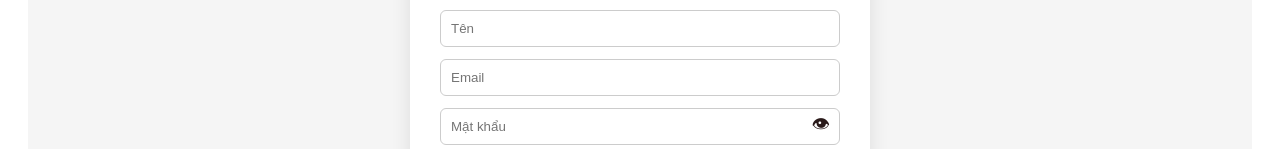
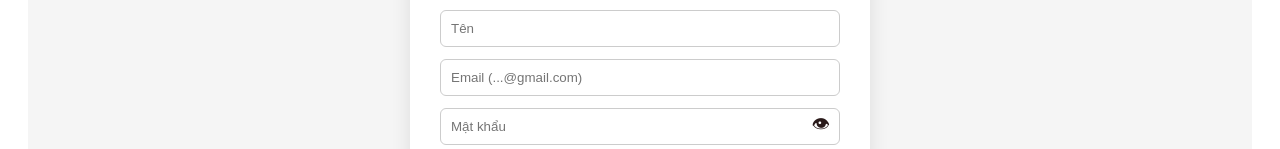
Before and after one commit to kaytlynnnguyen/frontend-nhom1-chieuthu4, a React (Create React App) app: page /register in a window 1280 px wide. Shown: the part 394-543 px from the top of the page. Built offline with nearby package versions, Linux system fonts and the light colour scheme; no server answers.

Commit message:
validate email when user register

```diff
--- a/src/components/Register.js
+++ b/src/components/Register.js
@@ -29,6 +29,13 @@ const Register = () => {
     e.preventDefault();
     setError('');
 
+    // 1. Kiểm tra định dạng Gmail (Bắt buộc kết thúc bằng @gmail.com và viết thường)
+    const gmailRegex = /^[a-z0-9](\.?[a-z0-9]){5,}@gmail\.com$/;
+    if (!gmailRegex.test(email)) {
+      return setError('Email không hợp lệ. Vui lòng sử dụng định dạng ...@gmail.com (viết thường)');
+    }
+
+    // 2. Kiểm tra mật khẩu khớp nhau
     if (password !== confirmPassword) {
       return setError('Mật khẩu xác nhận không khớp');
     }
@@ -87,8 +94,8 @@ const Register = () => {
 
           {/* EMAIL */}
           <input
-            type="email"
-            placeholder="Email"
+            type="text" // Đổi sang text để tránh validation mặc định của trình duyệt can thiệp vào Regex
+            placeholder="Email (...@gmail.com)"
             name="email"
             value={email}
             onChange={onChange}
@@ -146,7 +153,7 @@ const Register = () => {
   );
 };
 
-/* ===== STYLE FIX FULL ===== */
+/* ===== STYLES ===== */
 
 const wrapperStyle = {
   height: '100vh',
@@ -175,7 +182,7 @@ const inputStyle = {
   marginBottom: '12px',
   borderRadius: '6px',
   border: '1px solid #ccc',
-  boxSizing: 'border-box' // 🔥 FIX QUAN TRỌNG
+  boxSizing: 'border-box'
 };
 
 const passwordWrapper = {
@@ -190,7 +197,7 @@ const passwordInput = {
   paddingRight: '40px',
   borderRadius: '6px',
   border: '1px solid #ccc',
-  boxSizing: 'border-box' // 🔥 FIX QUAN TRỌNG
+  boxSizing: 'border-box'
 };
 
 const eyeStyle = {
@@ -217,7 +224,12 @@ const btnStyle = {
 const errorStyle = {
   color: 'red',
   marginTop: '10px',
-  textAlign: 'center'
+  textAlign: 'center',
+  padding: '10px',
+  background: '#fff1f0',
+  border: '1px solid #ffa39e',
+  borderRadius: '4px',
+  fontSize: '13px'
 };
 
 const loginStyle = {
```
Also changed, not shown: 1 other file (tests, documents, lock files or other folders).
